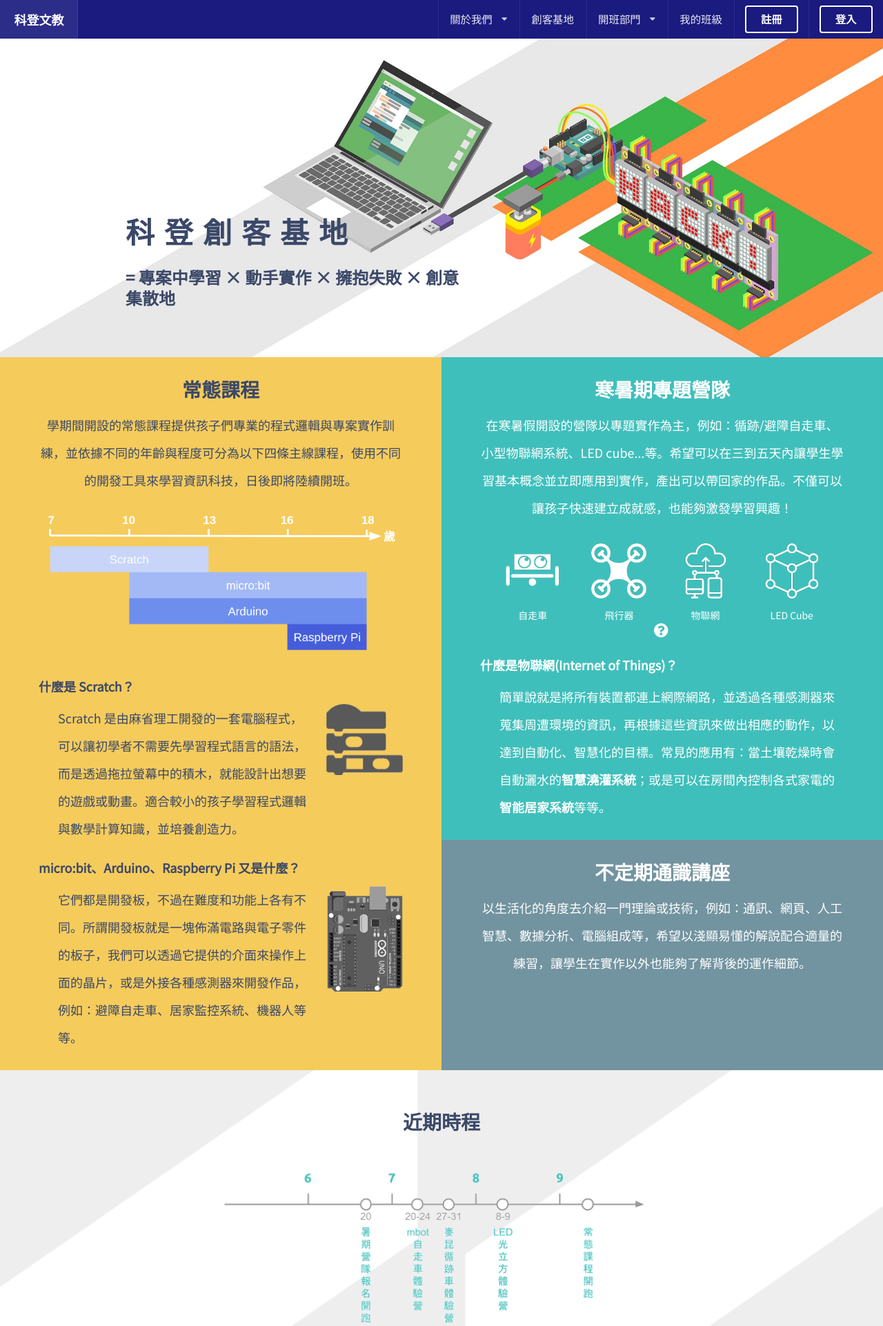
After one commit to shihyuuuuuuu/golden_website, a Django app: page /home/makerspace in a window 1280 px wide. The commit adds this page. Shown: the top 1923 px of the page at 69% size. Run offline with Django 3.2, Linux system fonts and the light colour scheme.

Commit message:
Add maker space introduction page

```diff
--- /dev/null
+++ b/home/static/css/makerspace.css
@@ -0,0 +1,118 @@
+/**************
+ * Page Cover *
+ **************/
+#cover {
+    background-image: url('../images/coding.jpg');
+    background-position: 50% 40%;
+    background-size: cover;
+    color: #3b4868;
+    margin-top: 4rem;
+    text-align: left;
+}
+#cover .column {
+    margin-top: 13rem;
+}
+#cover h1 {
+    font-size: 3rem;
+    letter-spacing: 1rem;
+}
+
+/************************
+ * Three Course Systems *
+ ************************/
+.content-blk {
+    padding: 4rem 12rem;
+}
+p {
+    font-size: 18px;
+    line-height: 40px;
+}
+#maker_course .cls_card {
+    padding: 2rem 4rem;
+    text-align: center;
+}
+#course_l {
+    background-color: #F5CB5C;
+    color: #3b4868;
+}
+#maker_course .qa {
+    margin-top: 2rem;
+    text-align: left !important;
+}
+.qa p {
+    margin-left: 2rem;
+}
+#course_r {
+    background-color: #7293A0;
+    color: #fff;
+    padding: 0;
+}
+#course_r .cls_card:first-child {
+    background-color: #3FBFBB;
+}
+#course_r figure {
+    display: inline-block;
+    margin: 0;
+}
+#course_r img {
+    margin: 1rem 1.5rem;
+}
+
+/*******************
+ * Recent Schedule *
+ *******************/
+ #schedule {
+    background-image: url('../images/white_bg2.png');
+    background-position: 50% 40%;
+    background-size: cover;
+    color: #3b4868;
+}
+#schedule img {
+    display: block;
+    margin: 0 auto;
+    width: 70%;
+}
+
+/***********************
+ * Teaching Philosophy *
+ ***********************/
+#slogans {
+    background-color: #7A7978;
+    color: #FFF;
+}
+#slogans h1 {
+    margin-bottom: 2rem;
+}
+#slogans .column h2 {
+    line-height: 0.8rem;
+    text-align: center;
+}
+#slogans .column h2:nth-child(2) {
+    letter-spacing: 0.6em;
+    line-height: 1.2em;
+    text-indent: 0.6em;
+}
+#slogans figure {
+    margin: 1rem;
+}
+#slogans p {
+    margin: auto 1.1rem;
+    line-height: 2.4rem;
+}
+
+/************
+ * Features *
+ ************/
+#features {
+    background-image: url('../images/white_bg1.png');
+    background-position: 50% 40%;
+    background-size: cover;
+    background-color: #eeeeeeff;
+}
+#features h1 {
+    color: #3b4868;
+    margin-bottom: 2rem;
+}
+#features .description {
+    margin-top: 1.5em;
+}
--- a/home/templates/base_generic.html
+++ b/home/templates/base_generic.html
@@ -28,12 +28,13 @@
                         <div class="text">關於我們</div>
                         <i class="dropdown icon"></i>
                         <div class="menu">
-                            <a href="aboutus#about_top" class="item">願景與使命</a>
+                            <a href="aboutus" class="item">願景與使命</a>
                             <a href="aboutus#core_values" class="item">核心價值</a>
                             <a href="aboutus#members" class="item">團隊成員</a>
                             <a href="aboutus#contact_us" class="item">聯絡我們</a>
                         </div>
                     </div>
+                    <a class="item" href="{% url 'makerspace' %}">創客基地</a>
                     <div class="ui dropdown item">
                         <div class="text">開班部門</div>
                         <i class="dropdown icon"></i>
--- /dev/null
+++ b/home/templates/makerspace.html
@@ -0,0 +1,180 @@
+{% extends "base_generic.html" %}
+{% block styles %}
+{% load static %}
+<link rel="stylesheet" type="text/css" href="{% static 'css/makerspace.css' %}">
+{% endblock %}
+{% block content %}
+<div class="content-blk" id="cover">
+    <div class="ui padded grid">
+        <div class="left floated nine wide column">
+            <h1>科登創客基地</h1>
+            <h2>= 專案中學習 × 動手實作 × 擁抱失敗 × 創意集散地</h2>
+        </div>
+    </div>
+</div>
+<div id="maker_course">
+    <div class="ui padded grid">
+        <div class="eight wide column cls_card" id="course_l">
+            <h1>常態課程</h1>
+            <p>學期間開設的常態課程提供孩子們專業的程式邏輯與專案實作訓練，並依據不同的年齡與程度可分為以下四條主線課程，使用不同的開發工具來學習資訊科技，日後即將陸續開班。</p>
+            <img class="ui image" src="{% static 'images/normal_course.png' %}">
+            <div class="qa">
+                <h3>什麼是 Scratch？</h3>
+                <div class="ui grid">
+                    <div class="twelve wide column">
+                        <p>Scratch
+                            是由麻省理工開發的一套電腦程式，可以讓初學者不需要先學習程式語言的語法，而是透過拖拉螢幕中的積木，就能設計出想要的遊戲或動畫。適合較小的孩子學習程式邏輯與數學計算知識，並培養創造力。
+                        </p>
+                    </div>
+                    <div class="four wide column">
+                        <img src="{% static 'images/scratch.png' %}" style="width:100%;">
+                    </div>
+                </div>
+                <h3>micro:bit、Arduino、Raspberry Pi 又是什麼？</h3>
+                <div class="ui grid">
+                    <div class="twelve wide column">
+                        <p>它們都是開發板，不過在難度和功能上各有不同。所謂開發板就是一塊佈滿電路與電子零件的板子，我們可以透過它提供的介面來操作上面的晶片，或是外接各種感測器來開發作品，例如：避障自走車、居家監控系統、機器人等等。
+                        </p>
+                    </div>
+                    <div class="four wide column">
+                        <img src="{% static 'images/arduino.png' %}" style="width:100%;">
+                    </div>
+                </div>
+            </div>
+        </div>
+        <div class="eight wide column" id="course_r">
+            <div class="ui padded grid">
+                <div class="sixteen wide column cls_card">
+                    <h1>寒暑期專題營隊</h1>
+                    <p>在寒暑假開設的營隊以專題實作為主，例如：循跡/避障自走車、小型物聯網系統、LED
+                        cube...等。希望可以在三到五天內讓學生學習基本概念並立即應用到實作，產出可以帶回家的作品。不僅可以讓孩子快速建立成就感，也能夠激發學習興趣！</p>
+                    <figure>
+                        <img class="ui tiny image" src="{% static 'images/car.png' %}">
+                        <figcaption>自走車</figcaption>
+                    </figure>
+                    <figure>
+                        <img class="ui tiny image" src="{% static 'images/drone_w.png' %}">
+                        <figcaption>飛行器</figcaption>
+                    </figure>
+                    <figure>
+                        <img class="ui tiny image" src="{% static 'images/cloud-computing_w.png' %}">
+                        <figcaption>物聯網</figcaption>
+                    </figure>
+                    <figure>
+                        <img class="ui tiny image" src="{% static 'images/cube_w.png' %}">
+                        <figcaption>LED Cube</figcaption>
+                    </figure>
+                    <span data-tooltip="Icons made by Freepik/ultimatearm/Kiranshastry from www.flaticon.com"
+                        data-position="bottom right" data-inverted="">
+                        <i class="large question circle icon"></i>
+                    </span>
+                    <div class="qa">
+                        <h3>什麼是物聯網(Internet of Things)？</h3>
+                        <p>
+                            簡單說就是將所有裝置都連上網際網路，並透過各種感測器來蒐集周遭環境的資訊，再根據這些資訊來做出相應的動作，以達到自動化、智慧化的目標。常見的應用有：當土壤乾燥時會自動灑水的<b>智慧澆灌系統</b>；或是可以在房間內控制各式家電的<b>智能居家系統</b>等等。
+                        </p>
+                    </div>
+                </div>
+                <div class="sixteen wide column cls_card">
+                    <h1>不定期通識講座</h1>
+                    <p>
+                        以生活化的角度去介紹一門理論或技術，例如：通訊、網頁、人工智慧、數據分析、電腦組成等，希望以淺顯易懂的解說配合適量的練習，讓學生在實作以外也能夠了解背後的運作細節。
+                    </p>
+                </div>
+            </div>
+        </div>
+    </div>
+</div>
+<div class="content-blk" id="schedule">
+    <h1 align="center">近期時程</h1>
+    <img src="{% static 'images/timeline.png' %}">
+</div>
+<div class="content-blk" id="slogans">
+    <h1 align="center">教學理念</h1>
+    <div class="ui padded grid">
+        <div class="row">
+            <div class="four wide computer sixteen wide mobile column">
+                <h2>Training on Project</h2>
+                <h2>專案中學習</h2>
+                <figure align="center">
+                    <i class="huge puzzle piece icon"></i>
+                </figure>
+                <p align="center">我們特別強調透過專案來了解理論，先建立整體概念再探討技術細節，是我們認為較有效的學習路徑。</p>
+            </div>
+            <div class="four wide computer sixteen wide mobile column">
+                <h2>Get your hands dirty</h2>
+                <h2>動手實作</h2>
+                <figure align="center">
+                    <i class="huge wrench icon"></i>
+                </figure>
+                <p align="center">我們鼓勵孩子們用力把手弄髒。腦中有想法就盡可能動手把它實現，在過程中培養自己解決問題的能力。</p>
+            </div>
+            <div class="four wide computer sixteen wide mobile column">
+                <h2>Embrace Failure</h2>
+                <h2>擁抱失敗</h2>
+                <figure align="center">
+                    <i class="huge bug icon"></i>
+                </figure>
+                <p align="center">在這裡，失敗一點也不丟臉，反倒是理解自身不足的絕佳機會。 Debug 是成為強者的必經之路。</p>
+            </div>
+            <div class="four wide computer sixteen wide mobile column">
+                <h2>Idea Hub</h2>
+                <h2>創意集散地</h2>
+                <figure align="center">
+                    <i class="huge cubes icon"></i>
+                </figure>
+                <p align="center">「我想要自己做這個！」是許多自造者的初始想法。我們歡迎各種天馬行空的想法，也培養邏輯力、思考力與想像力。</p>
+            </div>
+        </div>
+    </div>
+</div>
+<div class="content-blk" id="features">
+    <h1 align="center">基地特色</h1>
+    <div class="ui padded centered grid">
+        <div class="ui cards">
+            <div class="card">
+                <div class="image">
+                    <img src="{% static 'images/books.jpg' %}" style="width:100%;">
+                </div>
+                <div class="content">
+                    <span class="header">上百本研究書籍</span>
+                    <div class="description">
+                        書架上滿滿的書是我們強大的研究能量&#128522;
+                    </div>
+                </div>
+                <div class="extra content">
+                    科登創客基地
+                </div>
+            </div>
+            <div class="card">
+                <div class="image">
+                    <img src="{% static 'images/hardwares.jpg' %}" style="width:100%;">
+                </div>
+                <div class="content">
+                    <span class="header">豐富硬體與套件</span>
+                    <div class="description">
+                        做實驗時不會少東少西&#128295;&#128296;&#128297;
+                    </div>
+                </div>
+                <div class="extra content">
+                    科登創客基地
+                </div>
+            </div>
+            <div class="card">
+                <div class="image">
+                    <img src="{% static 'images/hardwares.jpg' %}" style="width:100%;">
+                </div>
+                <div class="content">
+                    <span class="header">豐富硬體與套件</span>
+                    <div class="description">
+                        做實驗時不會少東少西&#128295;&#128296;&#128297;
+                    </div>
+                </div>
+                <div class="extra content">
+                    科登創客基地
+                </div>
+            </div>
+        </div>
+    </div>
+</div>
+{% endblock %}
--- a/home/urls.py
+++ b/home/urls.py
@@ -7,6 +7,7 @@
     path('login_request', views.login_request, name='login_request'),
     path('logout_request', views.logout_request, name='logout_request'),
     path('aboutus', views.aboutus, name='aboutus'),
+    path('makerspace', views.makerspace, name='makerspace'),
     path('myclass', views.myclass, name='myclass'),
     path('bulletin', views.bulletin, name='bulletin'),
     path('pretest', views.pretest, name='pretest'),
--- a/home/views.py
+++ b/home/views.py
@@ -84,7 +84,12 @@
         return HttpResponse("You are logged out.")
 
 def aboutus(request):
-    return render(request, 'aboutus.html')
+    context = {'register_form': RegisterForm(), 'login_form': LoginForm()}
+    return render(request, 'aboutus.html', context=context)
+
+def makerspace(request):
+    context = {'register_form': RegisterForm(), 'login_form': LoginForm()}
+    return render(request, 'makerspace.html', context=context)
 
 def myclass(request):
     context = {'register_form': RegisterForm(), 'login_form': LoginForm()}
```
Also changed, not shown: home/static/images/arduino.png (added), home/static/images/books.jpg (added), home/static/images/car.png (added), home/static/images/cloud-computing_w.png (added), home/static/images/coding.jpg (added), home/static/images/cube_w.png (added), home/static/images/drone_w.png (added), home/static/images/hardwares.jpg (added), home/static/images/maker_banner.jpg (added), home/static/images/normal_course.png (added), home/static/images/scratch.png (added), home/static/images/timeline.png (added), home/static/images/white_bg1.png (added), home/static/images/white_bg2.png (added).
